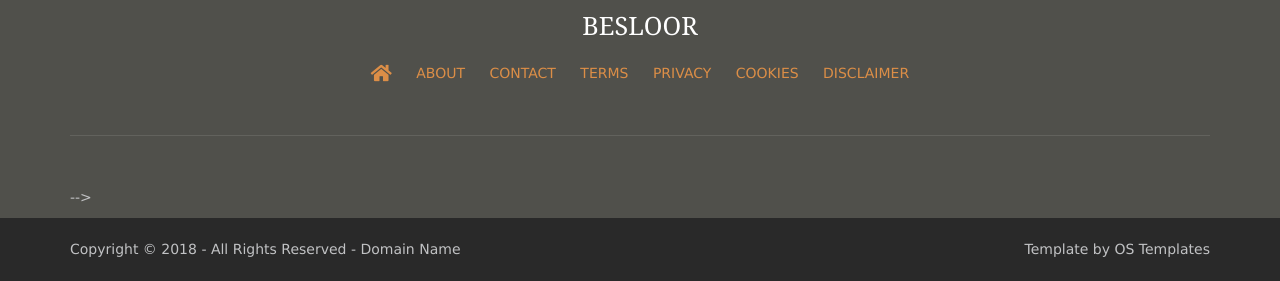
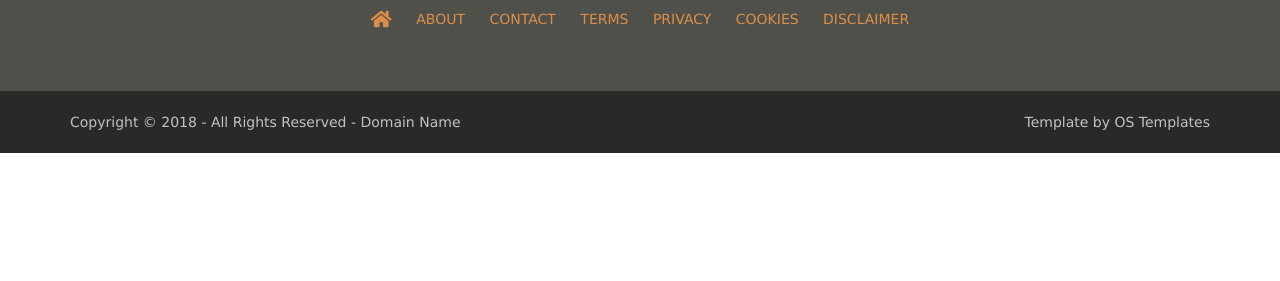
Before and after one commit to shic0004/shic0004.github.io, a plain HTML site: page index.html in a window 1280 px wide. Shown: the part 3081-3362 px from the top of the page. After the commit the page ends 3234 px from the top, so only its background shows below. Drawn offline with Linux system fonts and the light colour scheme.

Commit message:
Update index.html

```diff
--- a/index.html
+++ b/index.html
@@ -181,7 +181,6 @@ Licence URI: https://www.os-templates.com/template-terms
 <div class="wrapper row4">
   <footer id="footer" class="hoc clear">
     <div class="center btmspace-50">
-      <h6 class="heading">Besloor</h6>
       <nav>
         <ul class="nospace inline pushright uppercase">
           <li><a href="index.html"><i class="fas fa-lg fa-home"></i></a></li>
@@ -195,8 +194,8 @@ Licence URI: https://www.os-templates.com/template-terms
       </nav>
     </div>
 
-    <hr class="btmspace-50">
-  -->
+    <!-- <hr class="btmspace-50"> -->
+
     <!-- ################################################################################################ -->
     <!--
     <div class="group">
```
